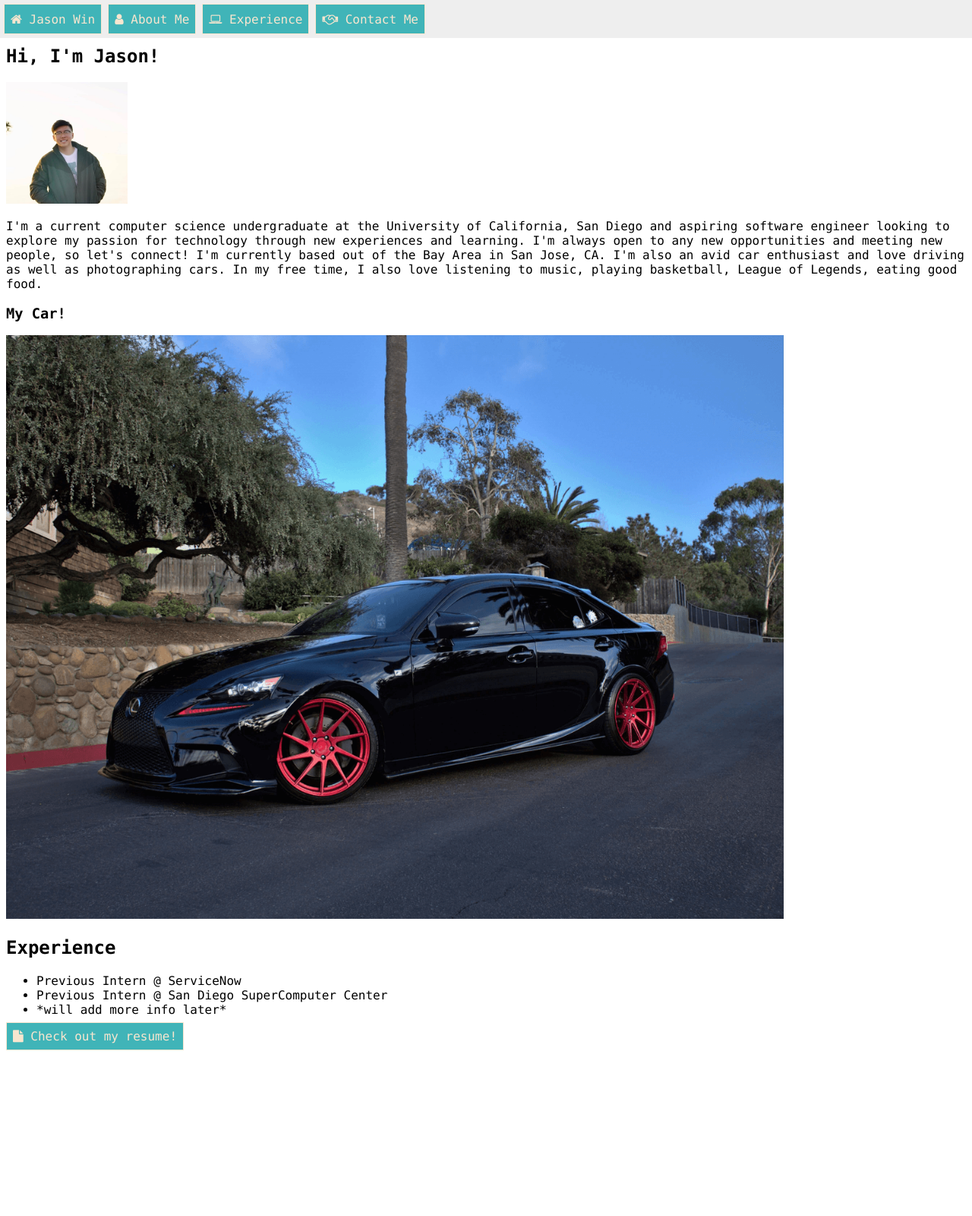
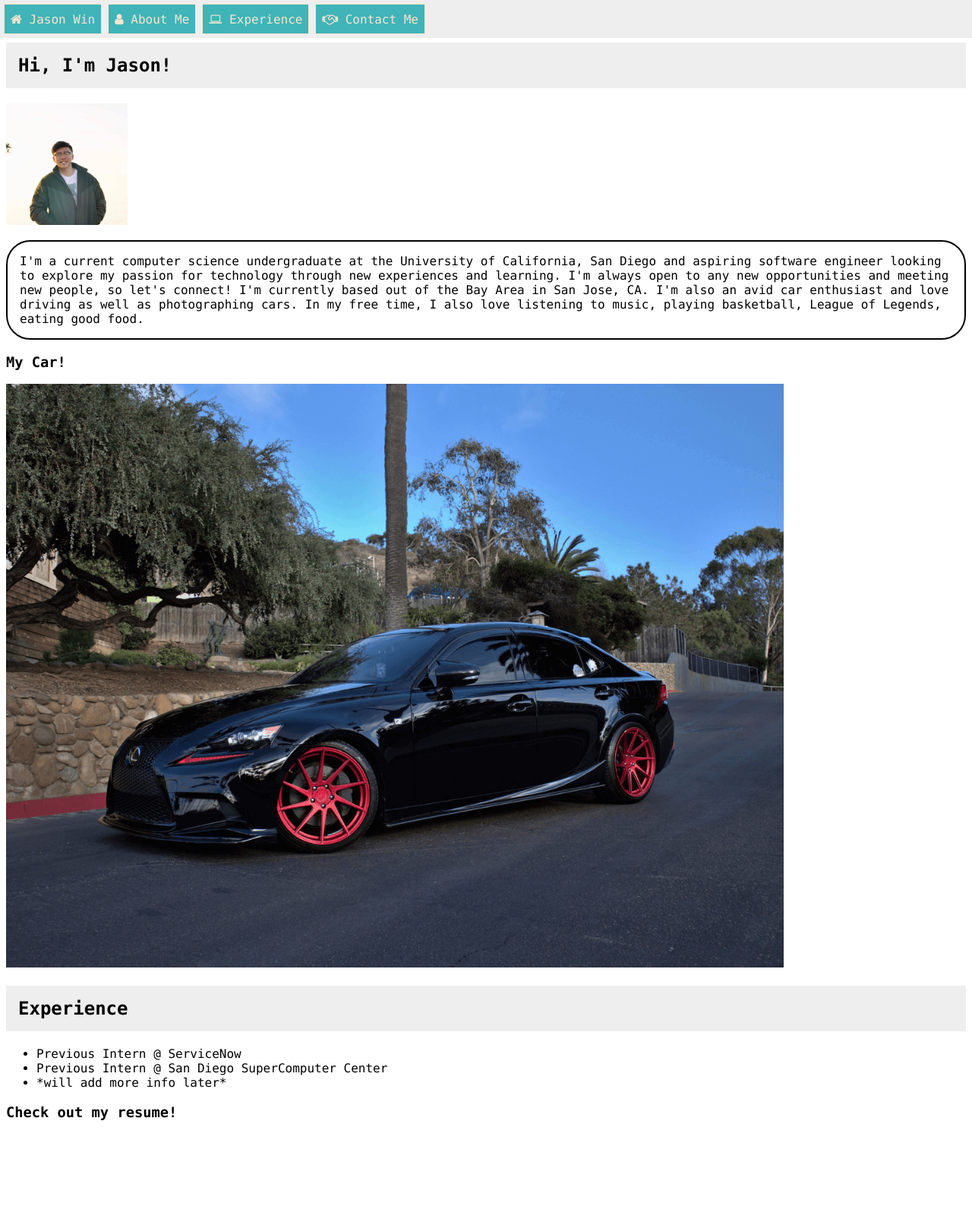
Before and after one commit to jasonwin20000/cse134hw4, a plain HTML site: page index.html in a window 1280 px wide. Shown: the top 1600 px of the page at 76% size. Drawn offline with Linux system fonts and the light colour scheme.

Commit message:
part 5 site changes

```diff
--- a/index.html
+++ b/index.html
@@ -32,7 +32,7 @@
 		<section id="aboutMe">
 			<h1>Hi, I'm Jason!</h1>
 			<img src="media/IMG_3592.jpg" id="profilePic" alt="super cool picture of me!">
-			<p>I'm a current computer science undergraduate at the University of California, San Diego and aspiring software engineer looking to explore my passion for technology through new experiences and learning. I'm always open to any new opportunities and meeting new people, so let's connect! I'm currently based out of the Bay Area in San Jose, CA. I'm also an avid car enthusiast and love driving as well as photographing cars. In my free time, I also love listening to music, playing basketball, League of Legends, eating good food.</p>
+			<p id="aboutMeText">I'm a current computer science undergraduate at the University of California, San Diego and aspiring software engineer looking to explore my passion for technology through new experiences and learning. I'm always open to any new opportunities and meeting new people, so let's connect! I'm currently based out of the Bay Area in San Jose, CA. I'm also an avid car enthusiast and love driving as well as photographing cars. In my free time, I also love listening to music, playing basketball, League of Legends, eating good food.</p>
 			<h3>My Car!</h3>
 			<picture>
 				<img id="car" src="media/picture.png" alt="super cool picture of my car">
@@ -48,7 +48,8 @@
 				<li>Previous Intern @ San Diego SuperComputer Center</li>
 				<li>*will add more info later*</li>
 			</ul>
-			<a href="https://drive.google.com/file/d/1n3yyeucK3vcDWgNrIYoSndekHPOgCq-T/view?usp=sharing"><i class="fa fa-file"></i> Check out my resume!</a>
+			<h3>Check out my resume!</h3>
+			<embed src="media/jasonwinresume.pdf" type="application/pdf" width="500" height="700"></embed>
 		</section>
 
 		<section id="contactMe">
@@ -62,6 +63,7 @@
 	</main>
 
 	<footer>
+		<hr>
 		<p>Thank you for visiting! - Jason Win :)</p>
 	</footer>
 </body>
--- a/style.css
+++ b/style.css
@@ -40,9 +40,18 @@ a:hover {
 }
 
 h1 {
-    padding-top: 5vh;
+    margin-top: 7vh;
+    padding: 2vh;
     animation-duration: 3s;
     animation-name: slidein;
+    background-color: #eee;
+}
+
+h2 {
+    padding: 2vh;
+    animation-duration: 3s;
+    animation-name: slidein;
+    background-color: #eee;
 }
 
 @keyframes slidein {
@@ -57,6 +66,12 @@ h1 {
     }
 }
 
+#aboutMeText {
+    border: 2px solid;
+    border-radius: 2em;
+    padding: 1em;
+}
+
 #profilePic {
     width: 20vh;
 }
@@ -65,12 +80,8 @@ h1 {
     transform: scale(1.5);
 }
 
-#experience {
-    height: 50vh;
-}
-
 #contactMe {
-    height: 10vh;
+    height: 15vh;
 }
 
 @media only screen and (max-width: 767px) {
```
Also changed, not shown: 1 other file.
